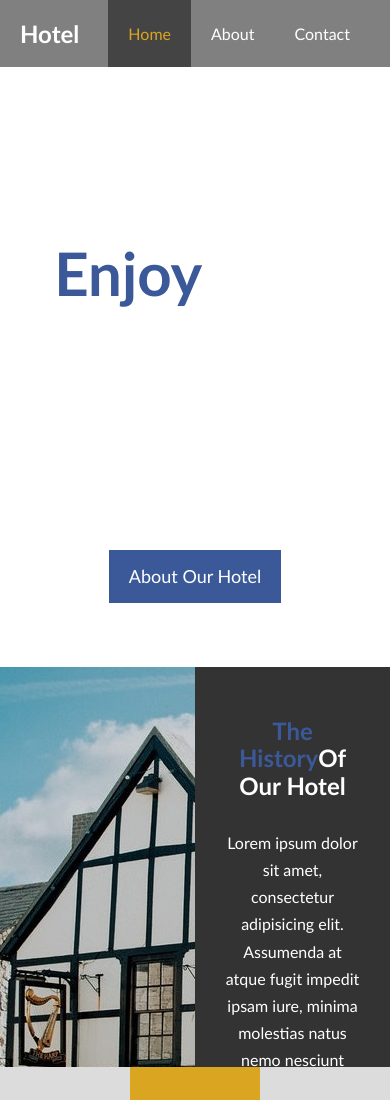
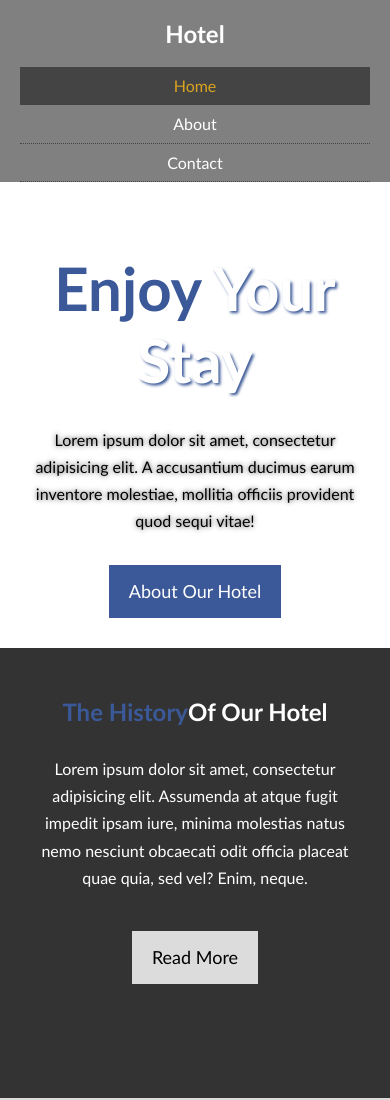
Before and after one commit to alexK150/hotel-project-html-css, a plain HTML site: page index.html in a window 390 px wide. Shown: the top 1100 px of the page. Drawn offline with Linux system fonts and the light colour scheme.

Commit message:
commit 6 project responsive. Updated for mobile devices.

```diff
--- a/about.html
+++ b/about.html
@@ -5,6 +5,7 @@
     <meta name="description" content="Welcome to the best hotel in the world">
     <meta name="keywords" content="hotel, resort">
     <link rel="stylesheet" href="./css/style.css">
+    <link rel="stylesheet" media="screen and (max-width: 768px)" href="./css/mobile.css">
     <title>About</title>
 </head>
 <body>
--- /dev/null
+++ b/css/mobile.css
@@ -0,0 +1,59 @@
+#navbar .logo {
+    float: none;
+    text-align: center;
+}
+
+#navbar ul, #navbar ul li {
+    float: none;
+}
+
+#navbar ul li a {
+    padding: 5px;
+    border-bottom: #444 dotted 1px;
+}
+
+/*Main*/
+#main {
+    height: 100%;
+}
+
+#main .main-content {
+    padding-top: 70px;
+    padding-bottom: 30px;
+}
+
+/*Home Info*/
+#home-info .info-img {
+    display: none;
+}
+
+#home-info .info-content {
+    float: none;
+    width: 100%;
+}
+
+/*Boxes*/
+.box {
+    float: none;
+    width: 100%;
+}
+
+/*About Info*/
+#about-info .info-right,
+#about-info .info-left {
+    float: none;
+    width: 100%;
+}
+
+#about-info .info-right {
+    margin-top: 30px;
+}
+
+.large-heading {
+    text-align: center;
+}
+
+/*Contact*/
+#contact-info .box {
+    border-bottom: #444 dotted 1px;
+}
--- a/css/style.css
+++ b/css/style.css
@@ -34,6 +34,15 @@ p {
 
 .text-primary {
     color: #3b5998;
+}
+
+.text-shadow {
+    text-shadow: #3b5998 2px 2px 3px
+}
+
+.text-minor {
+    color: black;
+    text-shadow: #444444 0 0 5px;
 }
 
 .lead {
@@ -77,6 +86,7 @@ p {
 
 .large-heading {
     font-size: 40px;
+    line-height: 1.2;
 }
 
 .clr {
@@ -107,7 +117,7 @@ p {
     color: white;
 }
 
-#navbar h1 {
+#navbar .logo {
     float: left;
     padding-top: 20px;
 }
@@ -157,7 +167,7 @@ p {
 
 /*Home Info*/
 #home-info {
-    height: 400px;
+    height: 450px;
 }
 
 #home-info .info-img {
@@ -214,7 +224,7 @@ p {
 
 /*Feedback*/
 #feedback {
-    height: 600px;
+    height: 100%;
     background: url("../img/test-bg.jpg") no-repeat center center/cover;
     padding-top: 100px;
 }
--- a/index.html
+++ b/index.html
@@ -7,6 +7,7 @@
     <link rel="stylesheet" href="https://use.fontawesome.com/releases/v5.6.1/css/all.css"
           integrity="sha384-gfdkjb5BdAXd+lj+gudLWI+BXq4IuLW5IT+brZEZsLFm++aCMlF1V92rMkPaX4PP" crossorigin="anonymous">
     <link rel="stylesheet" href="./css/style.css">
+    <link rel="stylesheet" media="screen and (max-width: 768px)" href="./css/mobile.css">
     <title>Hotel Web Site</title>
 </head>
 <body>
@@ -25,8 +26,9 @@
     <div id="main">
         <div class="container">
             <div class="main-content">
-                <h1><span class="text-primary">Enjoy</span> Your Stay</h1>
-                <p>Lorem ipsum dolor sit amet, consectetur adipisicing elit. A accusantium ducimus earum inventore
+                <h1><span class="text-primary">Enjoy</span><span class="text-shadow"> Your Stay</span></h1>
+                <p class="text-minor">Lorem ipsum dolor sit amet, consectetur adipisicing elit. A accusantium ducimus
+                    earum inventore
                     molestiae, mollitia officiis provident quod sequi vitae!</p>
                 <a class="btn" href="about.html">About Our Hotel</a>
             </div>
```
Also changed, not shown: contact.html (+1 -0 lines).
